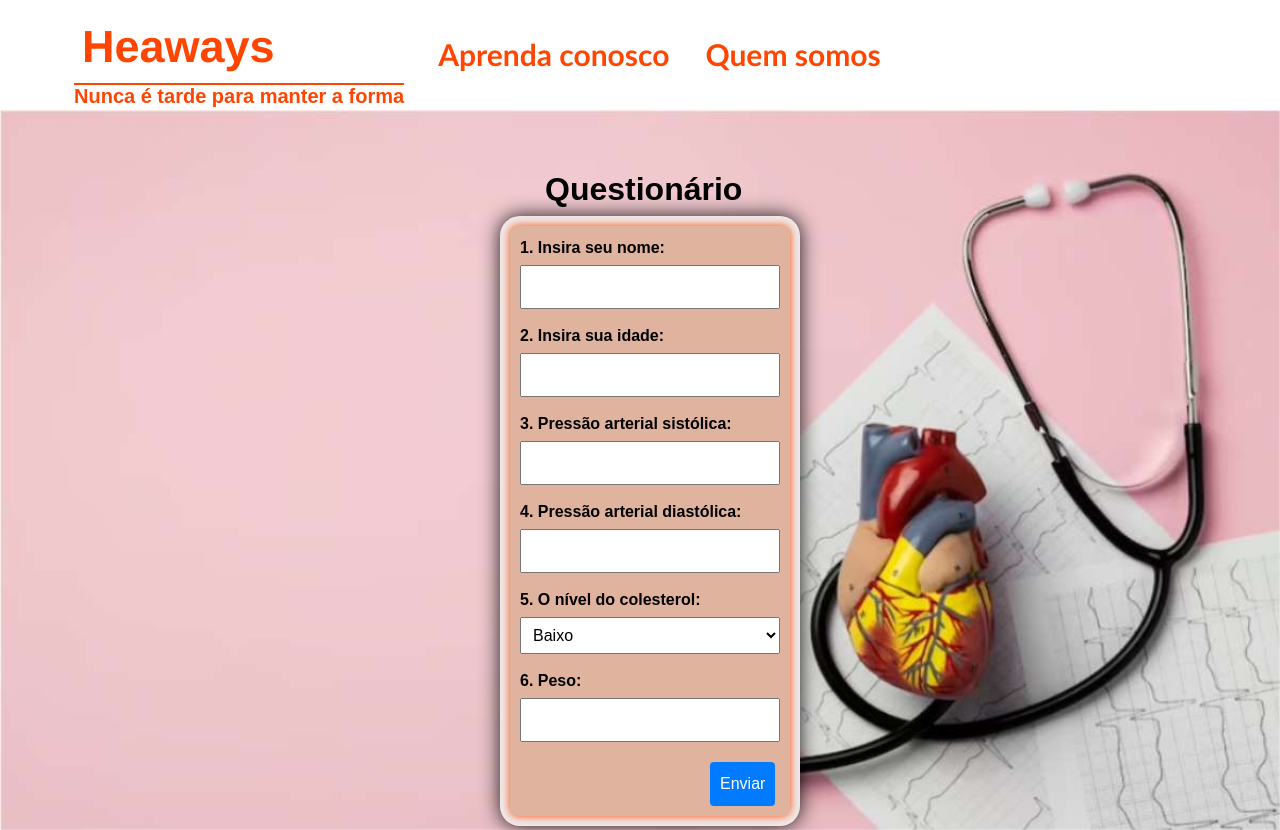
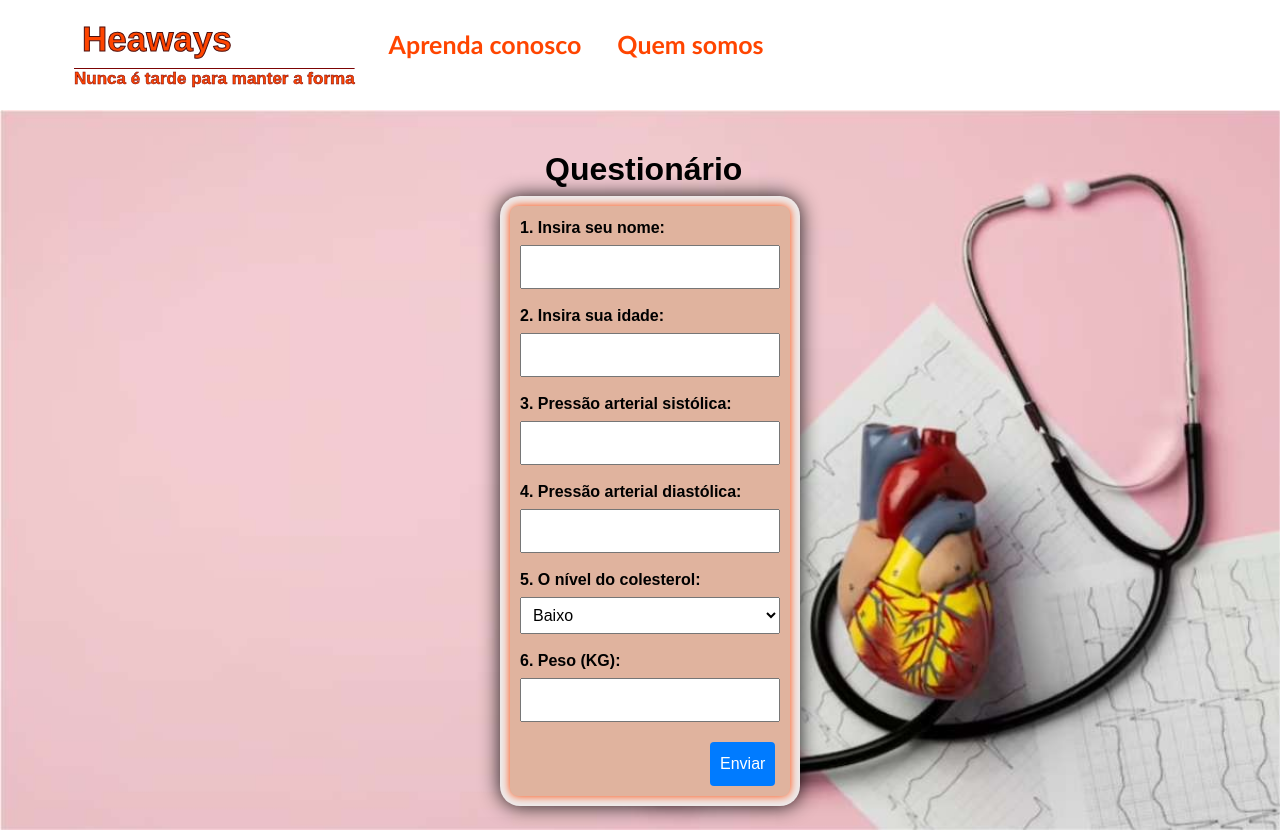
Before and after one commit to Mateus-Santos/TID2, a Flask app: page /formulario in a window 1280 px wide. Run offline with Flask 3, Linux system fonts and the light colour scheme; parts of the project's set-up code (start-up, migrations or seed data) failed here and were passed over.

Commit message:
Reajustes nas telas principais.

```diff
--- a/static/style.css
+++ b/static/style.css
@@ -14,29 +14,30 @@ body {
 /* Estilo personalizado para a barra de navegação */
 .navbar-brand {
   color: orangered;
-  font-size: 45px;
+  font-size: 35px;
   font-weight: bold;
   font-family: 'Franklin Gothic Medium', 'Arial Narrow', Arial, sans-serif;
   margin-left: 70px;
   margin-bottom: -30px;
   margin-top: 0px;
-  box-shadow: 0 0 10 rgba(0, 0, 0, 0.9);
-
+  box-shadow: 0 0 10 rgb(0, 0, 0);
+  -webkit-text-stroke-width: 1px; /* largura da borda */
+  -webkit-text-stroke-color: #4b0f0f; /* cor da borda */
 }
 
 .navbar-nav .nav-link {
-  font-size: 30px;
+  font-size: 25px;
   font-weight: bold;
+  color: orangered;
   font-family: 'Gill Sans', 'Gill Sans MT', Calibri, 'Trebuchet MS', sans-serif;
 }
 
 .nav-link:hover {
-  text-decoration: underline;
+  color: rgb(88, 0, 0);
 }
 
 h1 {
   font-size: 60px;
-  color: orangered;
   font-weight: bolder;
   top: 200px;
   left: 60px;
@@ -45,14 +46,10 @@ h1 {
 }
 
 p {
-
   font-size: 28px;
-  color: orangered;
   font-weight: bold;
   text-align: left;
   letter-spacing: -2px;
-
-
 }
 
 .backgroundi {
@@ -67,12 +64,8 @@ p {
   top: 300px;
   left: 60px;
   text-align: justify;
-
 }
 
-.navbar-dark .navbar-nav .nav-link {
-  color: orangered !important;
-}
 
 .navbar-dark {
   background-color: rgb(255, 255, 255) !important;
@@ -88,18 +81,15 @@ p {
 }
 
 #frase {
-  font-size: 20px;
+  font-size: 17px;
   margin-left: -40px;
   text-decoration: overline;
-
+  -webkit-text-stroke-width: 0.5px; /* largura da borda */
+  -webkit-text-stroke-color: #7c0303; /* cor da borda */
 }
 
-
-
-
-
 img {
-  width: 100vw;
+  width: 100%;
   object-fit: cover;
   /* Mantém a proporção da imagem e cobre a área inteira */
   top: 0;
--- a/templates/formulario.html
+++ b/templates/formulario.html
@@ -1,6 +1,7 @@
 {% extends 'layout.html' %}
+{% block title %}Formulário{% endblock %}
 {% block formulario %}
-        <h2 class="h2-ques">Questionário</h2>
+        <h2 class="h2 h2-ques">Questionário</h2>
         <main>
         <div class="quiz-container">
           <form id="quiz-form" action="/processar" method="post">
@@ -34,7 +35,7 @@
               </div>
 
               <div class="question-1">
-                  <label class="la" for="peso">6. Peso:</label>
+                  <label class="la" for="peso">6. Peso (KG):</label>
                   <input class="in" type="number" id="peso" name="peso" required>
               </div>
 
--- a/templates/layout.html
+++ b/templates/layout.html
@@ -1,8 +1,9 @@
 <!DOCTYPE html>
 <html lang="pt-BR">
-
 <head>
   <meta charset="UTF-8">
+  <link rel="shortcut icon" type="imagex/png" href="./static/imgs/icon.ico">
+
   <title>{% block title %}{% endblock %}</title>
   <!-- Adicionando os arquivos de CSS do Bootstrap -->
   <link href="https://cdn.jsdelivr.net/npm/bootstrap@5.3.2/dist/css/bootstrap.min.css" rel="stylesheet" integrity="sha384-T3c6CoIi6uLrA9TneNEoa7RxnatzjcDSCmG1MXxSR1GAsXEV/Dwwykc2MPK8M2HN" crossorigin="anonymous">
@@ -13,7 +14,7 @@
 </head>
   <body>
       <!-- Barra de navegação -->
-      <nav class="navbar navbar-expand-lg navbar-dark bg-dark">
+      <nav class="navbar navbar-expand-lg navbar-dark">
         <div class="container-fluid">
           <!-- Logo da site -->
           <a class="navbar-brand" href="/">Heaways<ol id="frase">Nunca é tarde para  manter a forma</ol></a>
--- a/templates/principal.html
+++ b/templates/principal.html
@@ -1,5 +1,5 @@
 {% extends 'layout.html' %}
-  <!-- Botão Start -->
+{% block title %}Principal{% endblock %}
   {% block principal %}
   <div>
     <a class="btn-link"  href="/formulario">START</a>
--- a/templates/quem_somos.html
+++ b/templates/quem_somos.html
@@ -1,4 +1,5 @@
 {% extends 'layout.html' %}
+{% block title %}Equipe{% endblock %}
 {% block equipe %}
           <section class="time">
             <h2 id="nossotime">Nosso time</h2>
```
Also changed, not shown: static/imgs/icon.ico (added).
